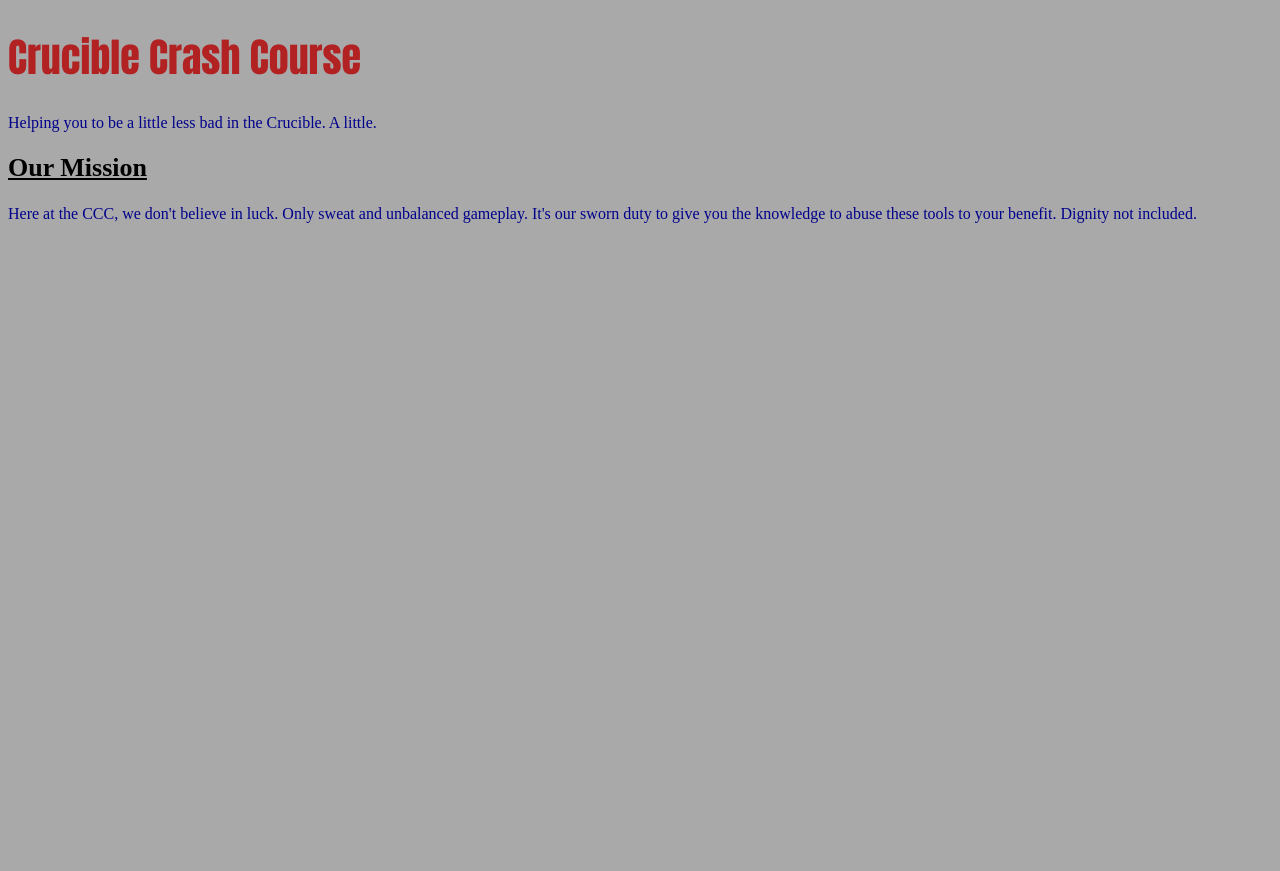
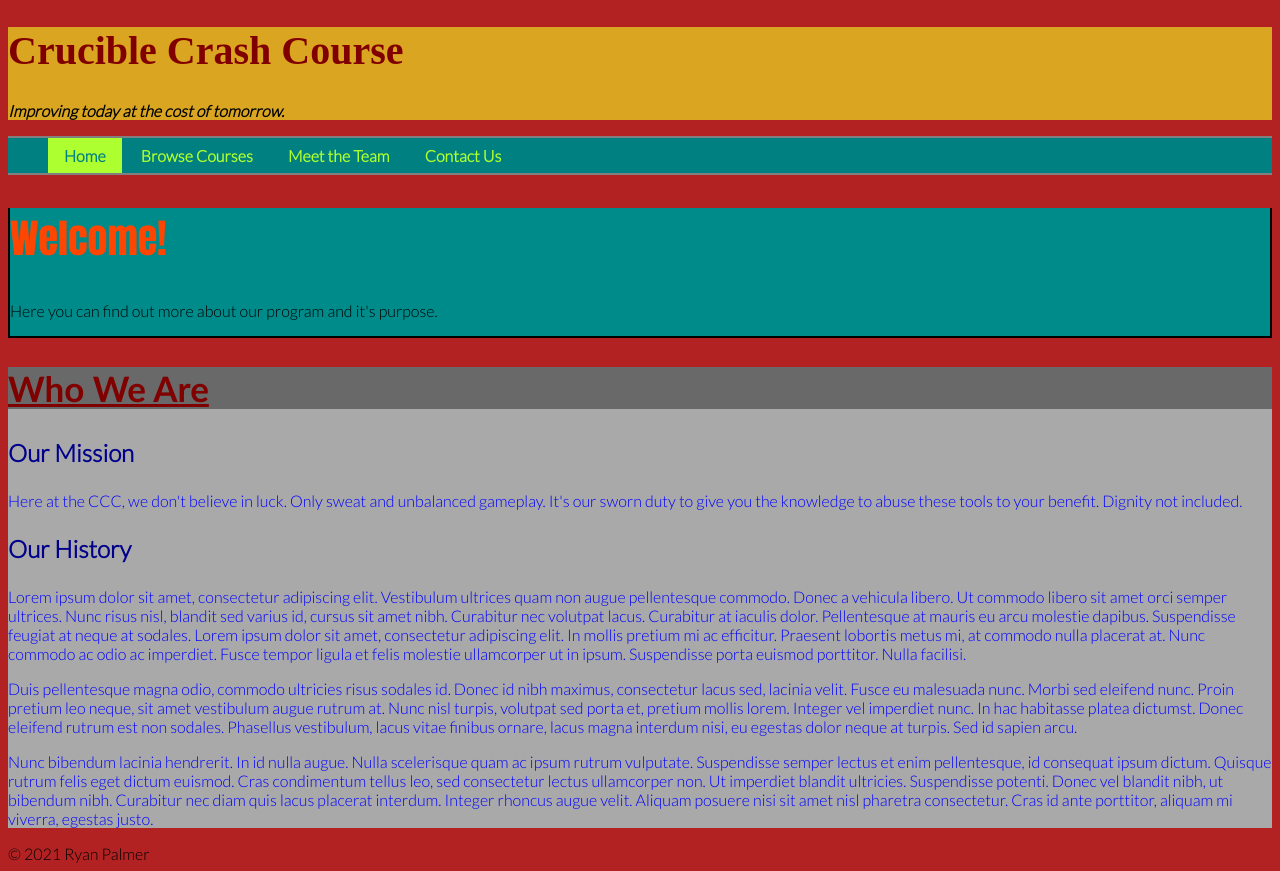
Before and after one commit to RJPalmer9888/FED1StudioProject, a plain HTML site: page FED1StudioProject/index.html in a window 1280 px wide. Before the commit the page ends 800 px from the top, so only its background shows below. Drawn offline with Linux system fonts and the light colour scheme.

Commit message:
Added various font, format, and color changes

```diff
--- a/FED1StudioProject/CSS/custom.css
+++ b/FED1StudioProject/CSS/custom.css
@@ -1,33 +1,94 @@
+/*
+    font-family: 'Lato', sans-serif;
+*/
+@import url('https://fonts.googleapis.com/css2?family=Lato:wght@300&display=swap');
 body {
-    background-color: darkgray;
-    color:darkblue;
+    background-color: firebrick;
+    font-family: 'Lato', sans-serif;
+}
+main {
+    background-color:darkgray;
+    color: blue;
     stroke-width: 50;
     stroke: black;
 }
+nav ul {
+    background-color: teal;
+    border-top: 2px solid gray;
+    border-bottom: 2px solid gray;
+}
+
+a {
+    color: teal;
+    font-weight: bold;
+    text-decoration: none;
+}
+
+nav ul li {
+    display: inline-block;
+}
+
+nav a {
+    padding: .5em 1em;
+    display: block;
+    color:greenyellow;
+    font-weight:bold;
+}
+
+a:hover {
+    color: lightblue;
+    text-decoration: underline;
+    background-color: darkblue;
+}
+
+nav a:hover, .selected {
+    background-color: greenyellow;
+    color: teal;
+}
+header {
+    background-color: goldenrod;
+}
 h1{
-    font-family:'Courier New';
+    color:maroon;
+    font-family: Century;
     font-weight: bold;
-    font-size: 28px;
+    font-size: 40px;
 }
 h2 {
+    font-family: 'Trebuchet MS', 'Lucida Sans Unicode', 'Lucida Grande', 'Lucida Sans', Arial, sans-serif;
     font-weight: bold;
-    font-size: 26px;
+    background-color: dimgray;
+    color: maroon;
+    font-weight: bold;
+    font-size: 35px;
     text-decoration: underline;
-    color: black;
+    stroke:black;
+    stroke-width:30px;
 }
 h3 {
     font-weight: bold;
     font-size: 24px;
-    color: black;
+    color: darkblue;
 }
 #title{
     font-family: Impact;
     font-weight: bold;
     font-size: 40px;
-    color:firebrick;
+    color:orangered;
 }
 .name {
-    font-family: 'Courier New';
+    font-family: 'Times New Roman', Times, serif;
     font-weight: bolder;
     font-size: 26px;
 }
+header p{
+    font-style:italic;
+    font-weight:bold;
+}
+article.top {
+    background-color: darkcyan;
+    border-top: 0px solid black;
+    border-bottom: 2px solid black;
+    border-left: 2px solid black;
+    border-right: 2px solid black;
+}
--- a/FED1StudioProject/index.html
+++ b/FED1StudioProject/index.html
@@ -7,14 +7,52 @@
 </head>
 <body>
     <header>
-        <h1 id="title"> Crucible Crash Course </h1>
-        <p> Helping you to be a little less bad in the Crucible. A little. </p>
+        <h1>Crucible Crash Course</h1>
+        <p> Improving today at the cost of tomorrow. </p>
     </header>
+    <nav>
+        <ul>
+            <li>
+                <a href="index.html" class="selected">Home</a>
+            </li>
+            <li>
+                <a href="Classes.html">Browse Courses</a>
+            </li>
+            <li>
+                <a href="Team.html">Meet the Team</a>
+            </li>
+            <li>
+                <a href="Contact.html">Contact Us</a>
+            </li>
+        </ul>
+    </nav>
+    <article class="top">
+        <h1 id="title"> Welcome! </h1>
+        <p> Here you can find out more about our program and it's purpose. </p>
+    </article>
     <main>
-        <h2> Our Mission </h2>
-        <p>
-            Here at the CCC, we don't believe in luck. Only sweat and unbalanced gameplay. It's our sworn duty to give you the knowledge to abuse these tools to your benefit. Dignity not included.
-        </p>
+        <article>
+            <h2> Who We Are </h2>
+            <h3> Our Mission </h3>
+            <p>
+                Here at the CCC, we don't believe in luck. Only sweat and unbalanced gameplay. It's our sworn duty to give you the knowledge to abuse these tools to your benefit. Dignity not included.
+            </p>
+        </article>
+        <article>
+            <h3> Our History</h3>
+            <p>
+                Lorem ipsum dolor sit amet, consectetur adipiscing elit. Vestibulum ultrices quam non augue pellentesque commodo. Donec a vehicula libero. Ut commodo libero sit amet orci semper ultrices. Nunc risus nisl, blandit sed varius id, cursus sit amet nibh. Curabitur nec volutpat lacus. Curabitur at iaculis dolor. Pellentesque at mauris eu arcu molestie dapibus. Suspendisse feugiat at neque at sodales. Lorem ipsum dolor sit amet, consectetur adipiscing elit. In mollis pretium mi ac efficitur. Praesent lobortis metus mi, at commodo nulla placerat at. Nunc commodo ac odio ac imperdiet. Fusce tempor ligula et felis molestie ullamcorper ut in ipsum. Suspendisse porta euismod porttitor. Nulla facilisi.
+            </p>
+            <p>
+                Duis pellentesque magna odio, commodo ultricies risus sodales id. Donec id nibh maximus, consectetur lacus sed, lacinia velit. Fusce eu malesuada nunc. Morbi sed eleifend nunc. Proin pretium leo neque, sit amet vestibulum augue rutrum at. Nunc nisl turpis, volutpat sed porta et, pretium mollis lorem. Integer vel imperdiet nunc. In hac habitasse platea dictumst. Donec eleifend rutrum est non sodales. Phasellus vestibulum, lacus vitae finibus ornare, lacus magna interdum nisi, eu egestas dolor neque at turpis. Sed id sapien arcu.
+            </p>
+            <p>
+                Nunc bibendum lacinia hendrerit. In id nulla augue. Nulla scelerisque quam ac ipsum rutrum vulputate. Suspendisse semper lectus et enim pellentesque, id consequat ipsum dictum. Quisque rutrum felis eget dictum euismod. Cras condimentum tellus leo, sed consectetur lectus ullamcorper non. Ut imperdiet blandit ultricies. Suspendisse potenti. Donec vel blandit nibh, ut bibendum nibh. Curabitur nec diam quis lacus placerat interdum. Integer rhoncus augue velit. Aliquam posuere nisi sit amet nisl pharetra consectetur. Cras id ante porttitor, aliquam mi viverra, egestas justo.
+            </p>
+        </article>
     </main>
+    <footer>
+        &copy; 2021 Ryan Palmer
+    </footer>
 </body>
 </html>
```
Also changed, not shown: FED1StudioProject/Classes.html (+21 -1 lines), FED1StudioProject/Contact.html (+23 -3 lines), FED1StudioProject/Team.html (+22 -1 lines).
